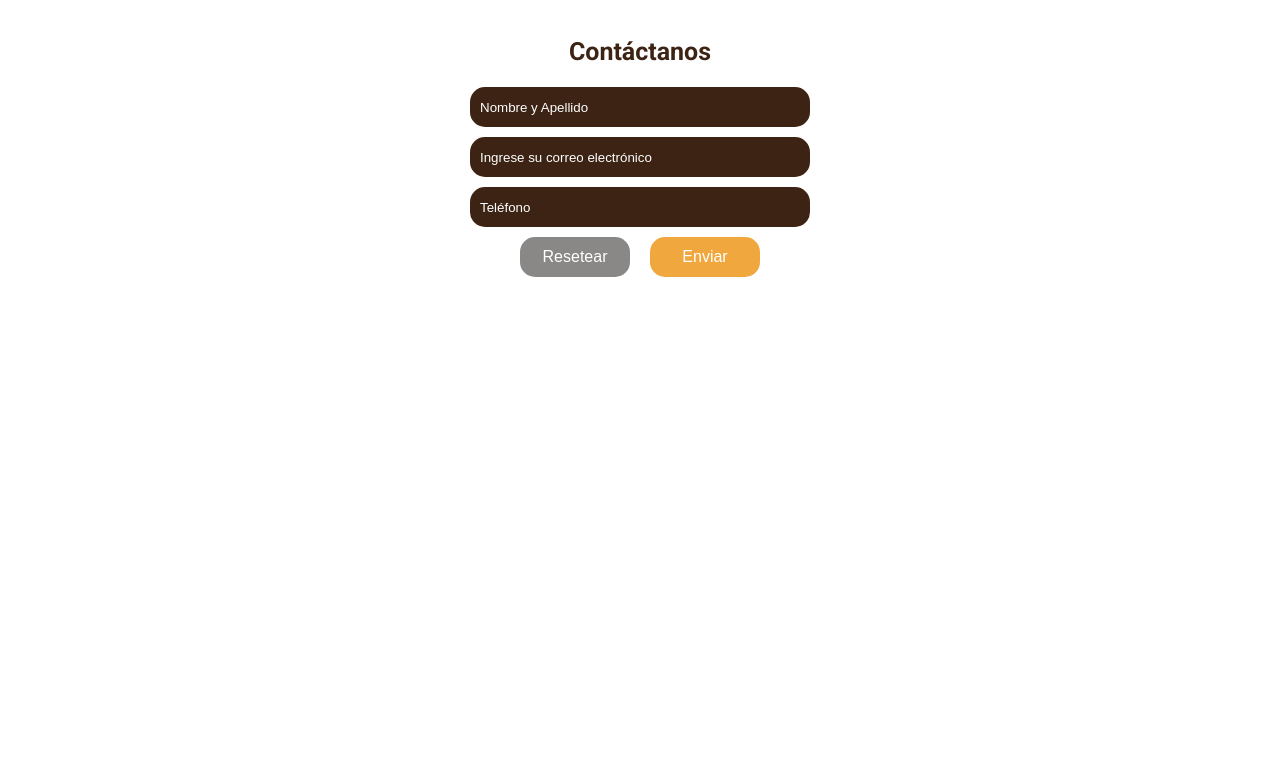
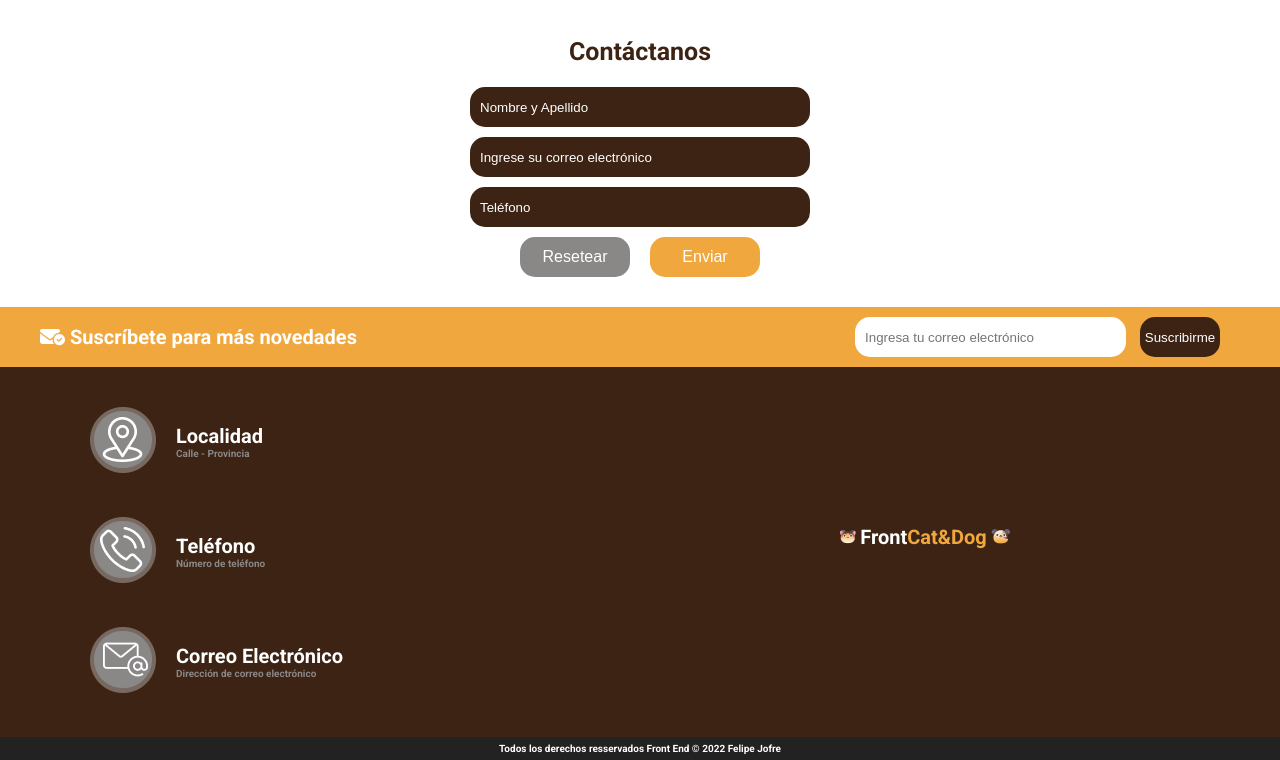
Before and after one commit to felipejoq/petshop-maqueta, a plain HTML site: page index.html in a window 1280 px wide. Shown: the part 1051-1811 px from the top of the page. Before the commit the page ends 1358 px from the top, so only its background shows below. Drawn offline with Linux system fonts and the light colour scheme.

Commit message:
Primera versión de escritorio lista

```diff
--- a/css/style.css
+++ b/css/style.css
@@ -13,6 +13,27 @@ body,
 a {
   color: #3c2313;
   font-family: "Roboto", sans-serif;
+}
+
+.logo-text-white {
+  font-weight: 700;
+  font-size: 20px;
+  line-height: 23px;
+  color: #ffffff;
+}
+
+.logo-text-orange {
+  font-weight: 700;
+  font-size: 20px;
+  line-height: 23px;
+  color: #f0a83e;
+}
+
+.logo-text-brown {
+  font-weight: 700;
+  font-size: 20px;
+  line-height: 23px;
+  color: #3c2313;
 }
 
 .text-orange {
@@ -58,8 +79,8 @@ a {
 
 .second {
   display: flex;
+  justify-content: center;
   align-items: center;
-  position: relative;
   background-color: #f0a83e;
   height: 62px;
   padding-left: 90px;
@@ -67,15 +88,26 @@ a {
 }
 
 .logo {
-  display: inline-block;
+  float: left;
+  display: flex;
+  justify-content: center;
+  align-items: center;
+  height: 62px;
+}
+
+.logo a {
+  text-decoration: none;
 }
 
 .navbar {
-  display: inline;
+  display: flex;
+  justify-content: center;
+  align-items: center;
   color: #fff;
   font-style: normal;
   font-weight: 400;
   float: right;
+  height: 62px;
 }
 
 .navbar a {
@@ -294,3 +326,144 @@ ul.categories li + li::before {
 .form-contact input::placeholder {
   color: #ffffff;
 }
+
+.suscribe {
+  width: 100%;
+  height: 60px;
+  background-color: #f0a83e;
+  display: flex;
+  align-items: center;
+}
+
+.text-suscribe {
+  margin-left: 40px;
+  font-size: 20px;
+  line-height: 25px;
+  font-weight: 700;
+  color: #ffffff;
+}
+
+.form-suscribe {
+  margin-right: 60px;
+  margin-left: auto;
+}
+
+.form-suscribe input {
+  width: 271px;
+  height: 40px;
+  border-radius: 15px;
+  border: 0px;
+  padding: 10px;
+  display: inline;
+  margin-right: 10px;
+}
+
+.form-suscribe button {
+  width: 80px;
+  height: 40px;
+  border: 0px;
+  border-radius: 15px;
+  background-color: #3c2313;
+  color: #ffffff;
+  cursor: pointer;
+}
+.form-suscribe button:hover {
+  background-color: #4e3422;
+}
+
+.footer {
+  color: #ffffff;
+}
+
+.info-footer {
+  display: flex;
+  align-items: center;
+}
+
+.info-title {
+  font-weight: 700;
+  font-size: 20px;
+  line-height: 23px;
+}
+
+.info-text {
+  font-weight: 700;
+  font-size: 10px;
+  line-height: 12px;
+  color: #8a8787;
+}
+
+.bg-footer {
+  background-color: #3c2313;
+}
+
+.column {
+  float: left;
+  width: 50%;
+  display: inline;
+}
+
+.row {
+  padding: 20px 70px 20px 70px;
+}
+
+.row:after {
+  content: "";
+  display: table;
+  clear: both;
+  margin-left: 50px;
+}
+
+.column-header {
+  float: left;
+  width: 50%;
+  display: inline;
+}
+
+.row-header {
+  padding: 20px 70px 20px 70px;
+}
+
+.row-header:after {
+  content: "";
+  display: table;
+  clear: both;
+  margin-left: 50px;
+}
+
+.icono-footer {
+  margin: 20px;
+}
+
+.footter-logo-container {
+  display: flex;
+  justify-content: center;
+  align-items: center;
+  height: 300px;
+}
+
+.footter-logo-container a {
+  text-decoration: none;
+}
+
+.credits {
+  display: flex;
+  align-items: center;
+  justify-content: center;
+  color: #ffffff;
+  width: 100%;
+  background-color: #222222;
+  height: 23px;
+}
+
+.credits p {
+  font-weight: 700;
+  font-size: 10px;
+  line-height: 12px;
+}
+
+@media screen and (max-width: 600px) {
+  .column {
+    width: 100%;
+  }
+}
--- a/index.html
+++ b/index.html
@@ -34,9 +34,20 @@
       </div>
       <div class="second">
         <div class="contenido">
+          <div class="row-header">
+            <div class="column-header">
               <div class="logo">
-            <img src="./img/logo.png" alt="" />
+                <a href="#">
+                  <h1>
+                    <img src="./img/cat_1.png" alt="" />
+                    <span class="logo-text-white">Front</span
+                    ><span class="logo-text-brown">Cat&Dog</span>
+                    <img src="./img/dog_1.png" alt="" />
+                  </h1>
+                </a>
               </div>
+            </div>
+            <div class="column-header">
               <div class="navbar">
                 <ul>
                   <li>
@@ -52,6 +63,8 @@
                     <a href="#"><i class="fa-solid fa-paw"></i> Contáctanos</a>
                   </li>
                 </ul>
+              </div>
+            </div>
           </div>
         </div>
       </div>
@@ -141,5 +154,77 @@
         </div>
       </div>
     </div>
+
+    <div class="suscribe">
+      <div class="text-suscribe">
+        <i class="fa-solid fa-envelope-circle-check"></i> Suscríbete para más
+        novedades
+      </div>
+      <div class="form-suscribe">
+        <form onsubmit="return false;">
+          <input
+            type="email"
+            name=""
+            id=""
+            placeholder="Ingresa tu correo electrónico"
+          />
+
+          <button type="submit">Suscribirme</button>
+        </form>
+      </div>
+    </div>
+
+    <footer class="footer">
+      <div class="row bg-footer">
+        <div class="column">
+          <div class="info-footer">
+            <div class="icono-footer">
+              <img src="./img/location.png" alt="Localidad" />
+            </div>
+            <div class="info-text-footer">
+              <p class="info-title">Localidad</p>
+              <p class="info-text">Calle - Provincia</p>
+            </div>
+          </div>
+
+          <div class="info-footer">
+            <div class="icono-footer">
+              <img src="./img/phone.png" alt="Localidad" />
+            </div>
+            <div class="info-text-footer">
+              <p class="info-title">Teléfono</p>
+              <p class="info-text">Número de teléfono</p>
+            </div>
+          </div>
+
+          <div class="info-footer">
+            <div class="icono-footer">
+              <img src="./img/email.png" alt="Localidad" />
+            </div>
+            <div class="info-text-footer">
+              <p class="info-title">Correo Electrónico</p>
+              <p class="info-text">Dirección de correo electrónico</p>
+            </div>
+          </div>
+        </div>
+        <div class="column">
+          <div class="footter-logo-container">
+            <div class="footer-logo">
+              <a href="#">
+                <h3>
+                  <img src="./img/cat_1.png" alt="" />
+                  <span class="logo-text-white">Front</span
+                  ><span class="logo-text-orange">Cat&Dog</span>
+                  <img src="./img/dog_1.png" alt="" />
+                </h3>
+              </a>
+            </div>
+          </div>
+        </div>
+      </div>
+      <div class="credits">
+        <p>Todos los derechos resservados Front End &copy 2022 Felipe Jofre</p>
+      </div>
+    </footer>
   </body>
 </html>
```
Also changed, not shown: img/cat_1.png (added), img/dog_1.png (added), img/email.png (added), img/location.png (added), img/phone.png (added), preview-desktop-version.png (added). Lines whose indentation alone changed are shown as unchanged.
